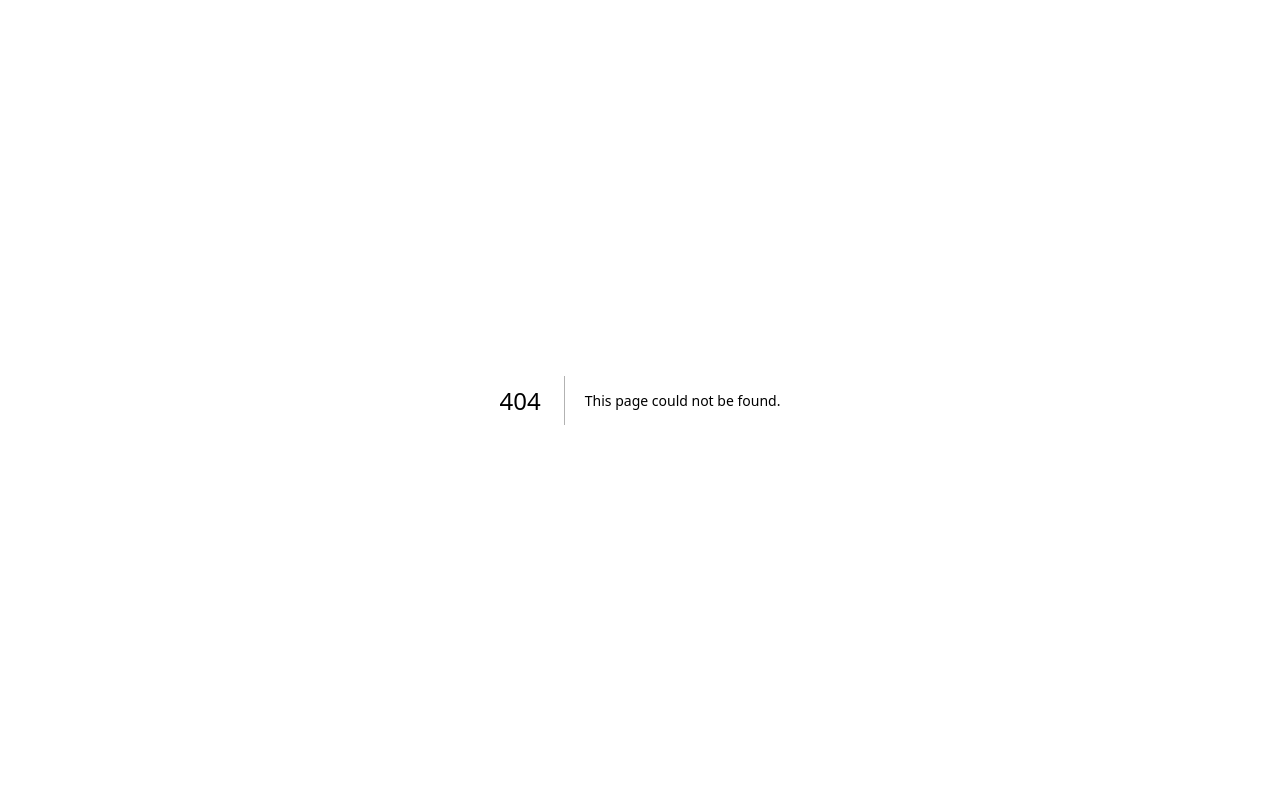
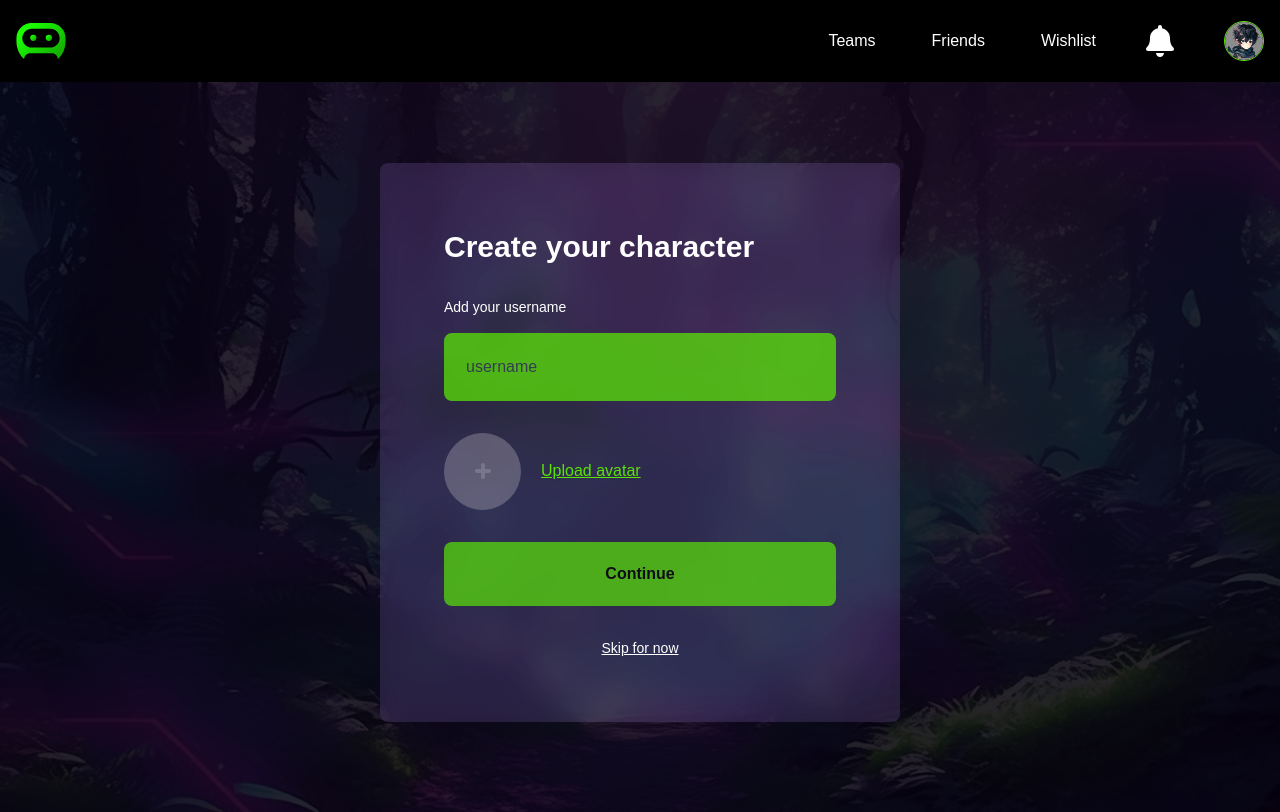
Before and after one commit to Visual-Riot/plaeen, a Next.js app: page /create-avatar in a window 1280 px wide. Before the commit this address had no page. Built offline with nearby package versions, Linux system fonts and the light colour scheme; a web font is replaced by a local one.

Commit message:
adjust page name and avatar size

```diff
--- a/src/app/(auth)/create/page.tsx
+++ b/src/app/(auth)/create-avatar/page.tsx
@@ -53,6 +53,17 @@ export default function Page() {
     }
   };
 
+  const handleSkip = () => {
+    let newUsername = "avatar1";
+    const storedUsernames = Object.keys(localStorage).filter(key => key.startsWith("avatar"));
+    if (storedUsernames.length > 0) {
+      const highestNumber = Math.max(...storedUsernames.map(name => parseInt(name.replace("avatar", ""), 10)));
+      newUsername = `avatar${highestNumber + 1}`;
+    }
+    localStorage.setItem("userAvatar", "/icons/avatar-default.jpg");
+    localStorage.setItem("username", newUsername);
+  };
+
   return (
     <>
       <Navbar avatar={selectedImage} />
@@ -103,9 +114,11 @@ export default function Page() {
                   </GreenButton>
                 </Link>
               </div>
-              <div>
-                <Link href="/" className="text-white underline text-sm flex justify-center mt-8 hover:text-gray-300">
-                  Skip for now
+              <div onClick={handleSkip}>
+                <Link href="/">
+                  <div className="text-white underline text-sm flex justify-center mt-8 hover:text-gray-300 cursor-pointer">
+                    Skip for now
+                  </div>
                 </Link>
               </div>
             </div>
--- a/src/components/layout/Navbar.tsx
+++ b/src/components/layout/Navbar.tsx
@@ -84,16 +84,16 @@ const Navbar: FC<NavbarProps> = ({ avatar }) => {
                 <Image
                   src={userAvatar}
                   alt="User Avatar"
-                  width={32}
-                  height={32}
+                  width={40}
+                  height={40}
                   className="rounded-full border border-neonGreen cursor-pointer"
                 />
               ) : (
                 <Image
                   src="/icons/avatar-default.jpg"
                   alt="Default Avatar"
-                  width={32}
-                  height={32}
+                  width={40}
+                  height={40}
                   className="rounded-full border border-neonGreen cursor-pointer"
                 />
               )}
```
